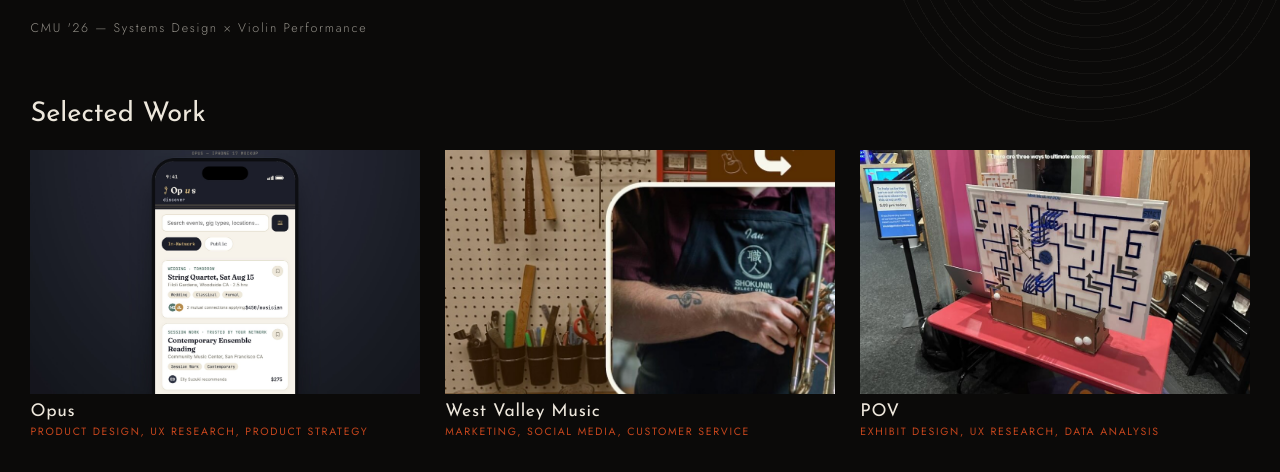
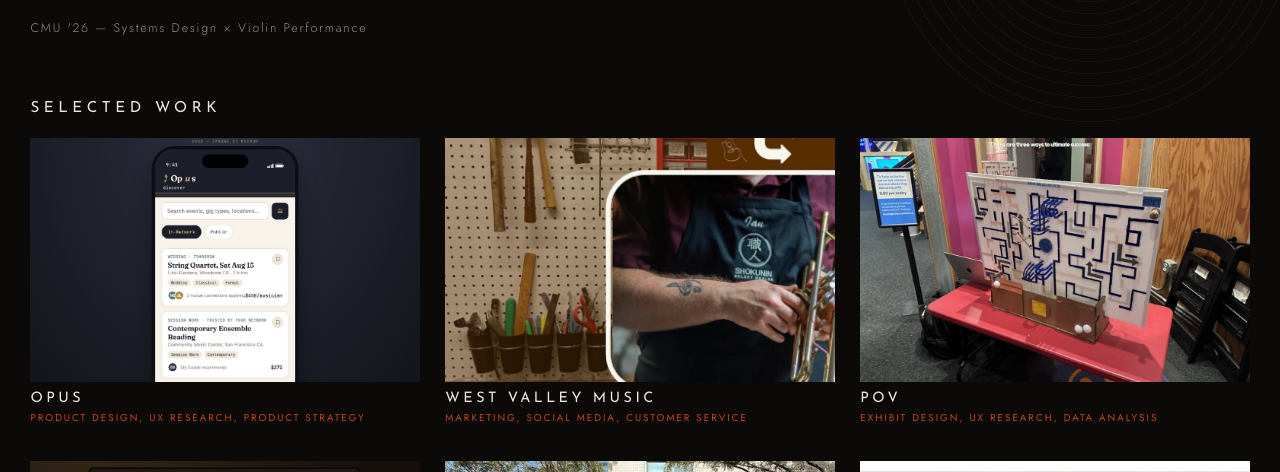
Before and after one commit to CassieM17/portfolio, a plain HTML site: page index.html in a window 1280 px wide. Shown: the part 252-724 px from the top of the page. Drawn offline with Linux system fonts and the light colour scheme.

Commit message:
Site update 2026-11-22 20:49

```diff
--- a/style.css
+++ b/style.css
@@ -1083,3 +1083,18 @@ body.noir{
 .hero h1{ line-height:1.05; font-weight:300; letter-spacing:0.05em; font-size:clamp(2.4rem, 7.2vw, 6rem); }
 .hero h1.hero-title-sm{ font-size:clamp(2.2rem, 6.2vw, 5rem); }
 .hero-meta-line{ letter-spacing:0.14em; font-weight:300; }
+
+/* section headings + project previews: small, spaced-out capitals (Futura-style) */
+.movement h2, .section-header, .section-mark h2, .case-block h3{
+  font-family:'Josefin Sans', sans-serif; font-weight:400; text-transform:uppercase;
+  font-size:0.95rem; letter-spacing:0.3em;
+}
+.section-header{ font-size:0.95rem; }
+.project-info h3{ font-size:0.9rem; text-transform:uppercase; letter-spacing:0.24em; font-weight:400; }
+.project-tags{ font-size:0.62rem; letter-spacing:0.2em; }
+.noir .section-mark h2, .noir .movement h2{
+  text-transform:uppercase; font-size:0.95rem; letter-spacing:0.3em; font-weight:400;
+}
+
+/* buttons and form controls inherit the site fonts */
+button, input, textarea, select{ font-family:'Jost', sans-serif; }
```
